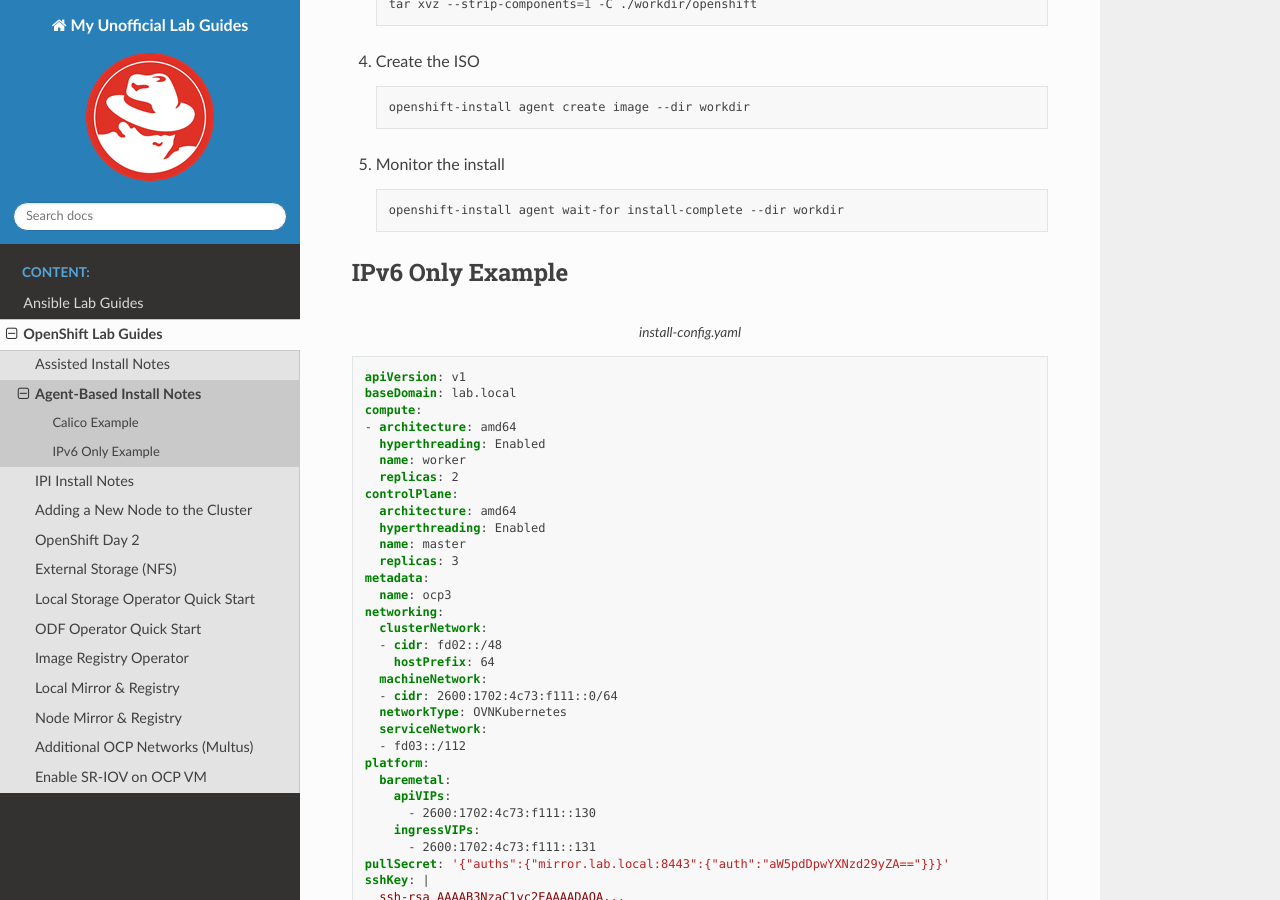
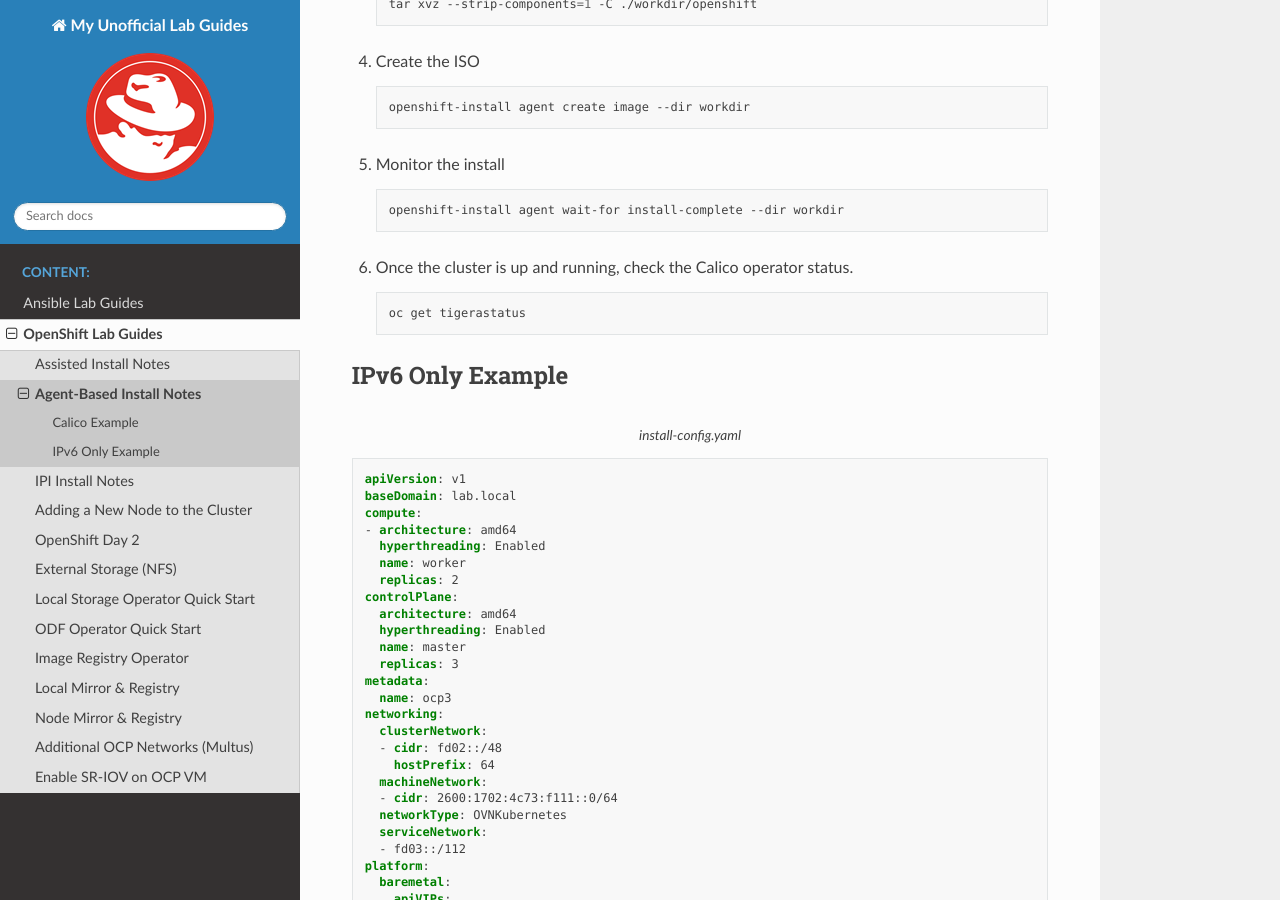
Before and after one commit to vtog/labGuides, a Sphinx documentation site: the page built from source/ocp/agent-based-installer-notes.rst, in a window 1280 px wide and 900 px high, scrolled down 7129 px. Built offline with Sphinx 7.4.7 and the Read the Docs theme 2.0.0, drawn with Linux system fonts in a browser that asks for light colours; pages that are not in the unit, such as notebooks, are missing from menus.

Commit message:
check calico status

```diff
--- a/source/ocp/agent-based-installer-notes.rst
+++ b/source/ocp/agent-based-installer-notes.rst
@@ -392,6 +392,12 @@
 
       openshift-install agent wait-for install-complete --dir workdir
 
+#. Once the cluster is up and running, check the Calico operator status.
+
+   .. code-block:: bash
+
+      oc get tigerastatus
+
 IPv6 Only Example
 -----------------
 
```
